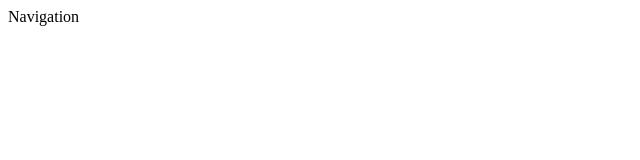
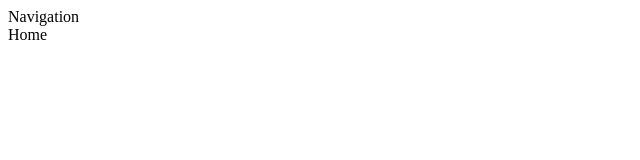
Before and after one commit to maxxAbow/Folx, a React (Create React App) app in the folder client/: page / in a window 1280 px wide. Shown: the top 160 px of the page, without its empty margins (0-640 px from the left). Built offline with nearby package versions, Linux system fonts and the light colour scheme.

Commit message:
Added home component to App.jsx, and created 'pages' directory

```diff
--- a/client/src/App.jsx
+++ b/client/src/App.jsx
@@ -1,4 +1,5 @@
 import React from 'react';
+import Home from './pages/Home'
 
 import Navigation from './components/Navigation';
 
@@ -6,6 +7,7 @@ function App() {
   return (
     <div className='App'>
       <Navigation />
+      <Home />
     </div>
   );
 }
```
Also changed, not shown: client/src/pages/Home.jsx (renamed from client/src/components/Home.jsx).
